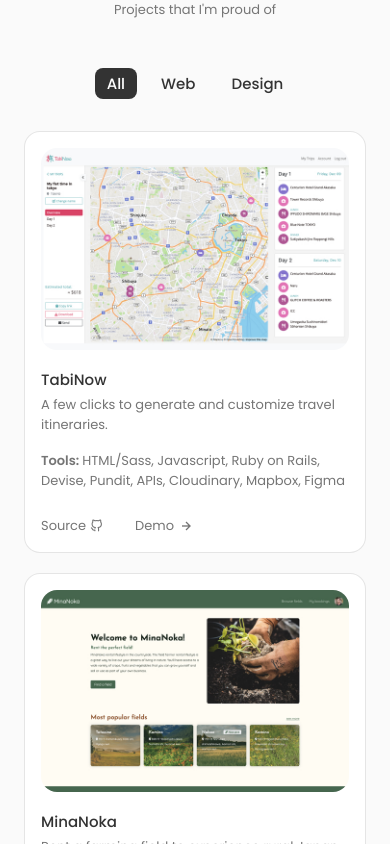
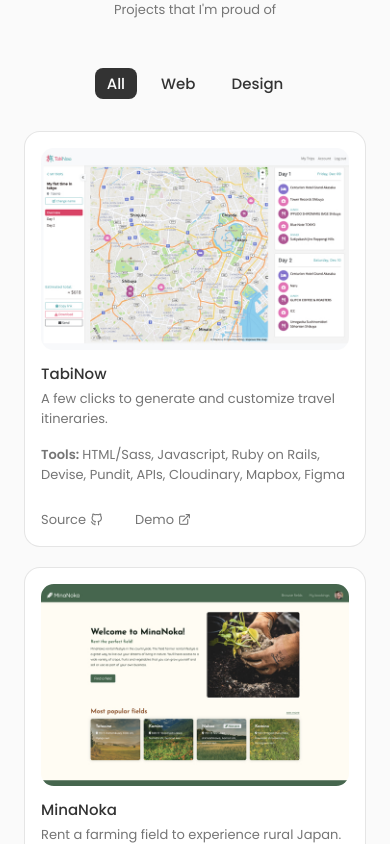
Before and after one commit to joycehwchan/portfolio, a React (Create React App) app: page / in a window 390 px wide. Shown: the part 2620-3464 px from the top of the page. Built offline with nearby package versions, Linux system fonts and the light colour scheme.

Commit message:
change card columns

```diff
--- a/src/compoents/work/Data.jsx
+++ b/src/compoents/work/Data.jsx
@@ -19,7 +19,7 @@ export const projectsData = [
         image: Work2,
         title: 'MinaNoka',
         description: 'Rent a farming field to experience rural Japan.',
-        link: 'http://www.minanoka.com/',
+        link: '',
         github: 'https://github.com/joycehwchan/minanoka',
         category: 'web',
         role: 'Lead Developer',
--- a/src/compoents/work/WorkItems.jsx
+++ b/src/compoents/work/WorkItems.jsx
@@ -14,10 +14,10 @@ const WorkItems = ({item}) => {
             <a href={item.github} className="work__button" target="_blank" rel="noreferrer">
                 Source <i class="uil uil-github-alt"></i>
             </a>
-            <a href={item.link} className="work__button" target="_blank" rel="noreferrer">
-                Demo <i className="bx bx-right-arrow-alt work__button-icon"></i>
-            </a>
-
+            {item.link ?
+                <a href={item.link} className="work__button" target="_blank" rel="noreferrer">
+                    Demo <i class="uil uil-external-link-alt"></i>
+                </a> : ''}
 
         </div>
     </div>
--- a/src/compoents/work/work.css
+++ b/src/compoents/work/work.css
@@ -21,8 +21,8 @@
 }
 
 .work__container {
-    grid-template-columns: repeat(2, max-content);
-    gap: 2.4rem;
+    grid-template-columns: repeat(3, max-content);
+    gap: 2.2rem;
     justify-content: center;
 }
 
@@ -31,11 +31,13 @@
     border: 1px solid rgba(0, 0, 0, 0.1);
     padding: 1.25rem;
     border-radius: 1rem;
+    display: flex;
+    flex-direction: column;
 }
 
 .work__img {
     width: 295px;
-    border-radius: 1rem;
+    border-radius: .8rem;
     margin-bottom: var(--mb-1);
 }
 
@@ -52,6 +54,7 @@
     flex-direction: column;
     gap: 1rem;
     width: 295px;
+    flex-grow: 1;
 }
 
 .work__links {
@@ -72,8 +75,8 @@
     transition: .4s;
 }
 
-.work__button:hover .work__button-icon {
-    transform: translateX(0.25rem);
+.work__button:hover {
+    color: var(--title-color);
 }
 
 /* active work */
@@ -84,9 +87,17 @@
 
 /*=============== BREAKPOINTS ===============*/
 /* For large devices */
+@media screen and (max-width: 1200px) {
+    .work__container {
+        gap: 2.4rem;
+        grid-template-columns: repeat(2, max-content);
+    }
+}
+
 @media screen and (max-width: 992px) {
     .work__container {
         gap: 1.25rem;
+        grid-template-columns: repeat(2, max-content);
     }
 
     .work__card {
@@ -107,7 +118,6 @@
     .work__container {
         grid-template-columns: max-content;
     }
-
 }
 
 @media screen and (max-width: 576px) {
```
